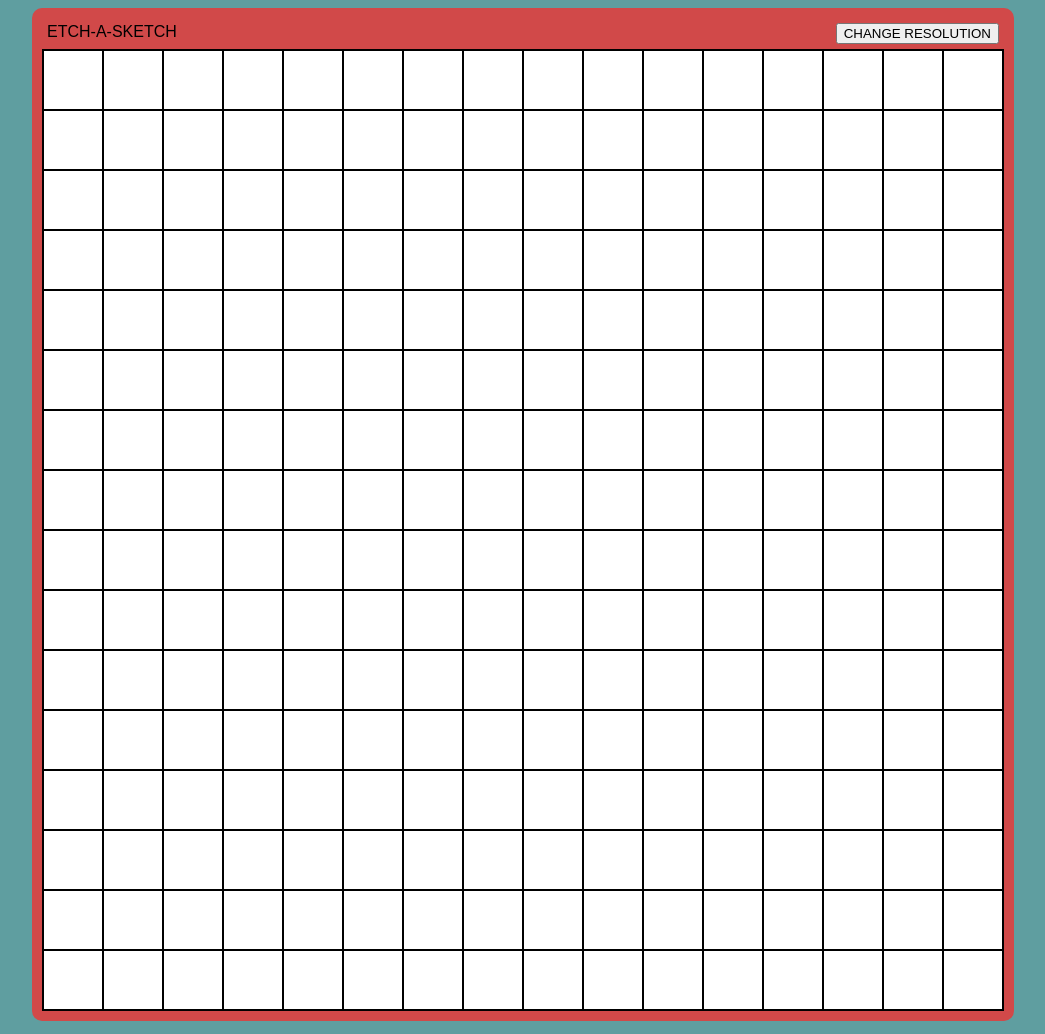
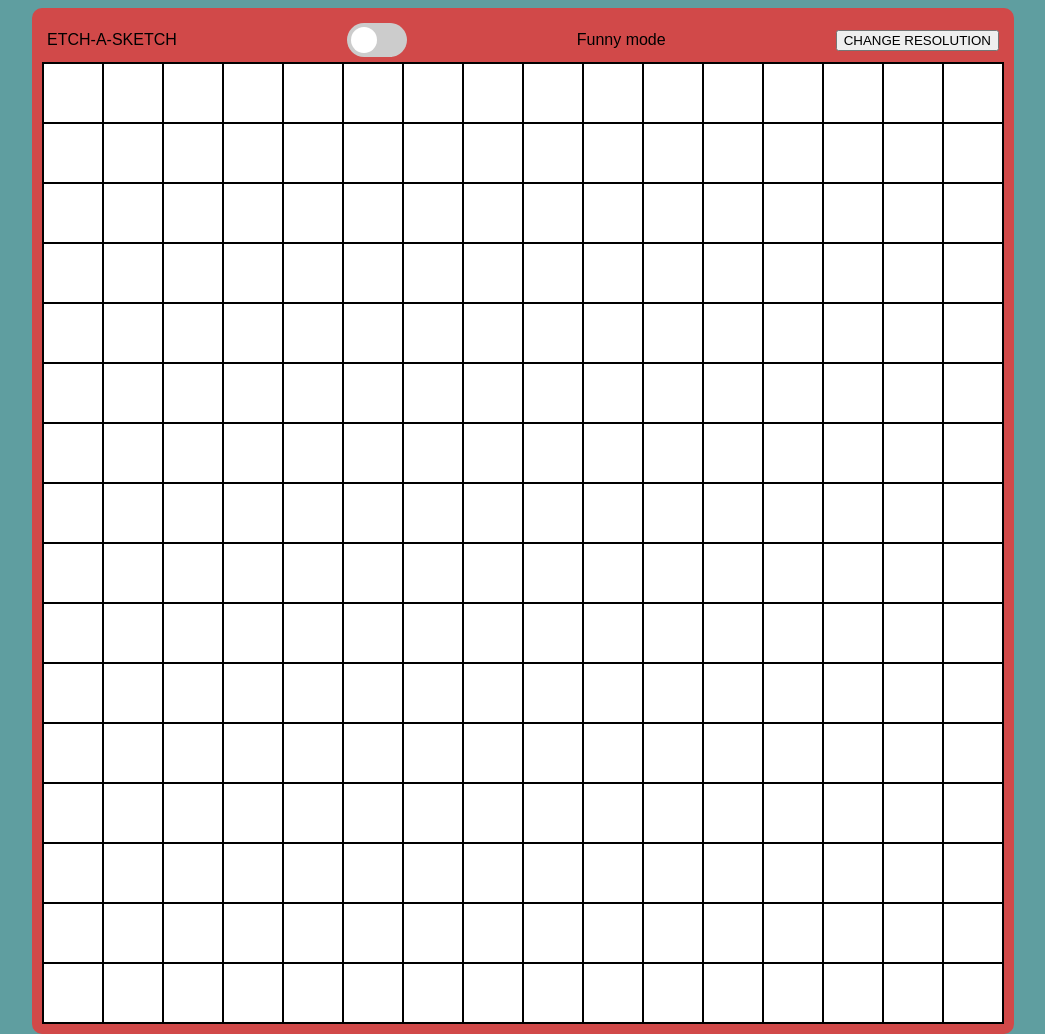
Before and after one commit to mhmattih/etch-a-sketch, a plain HTML site: page index.html in a window 1280 px wide. Shown: the whole page, without its empty margins (117-1162 px from the left). Drawn offline with Linux system fonts and the light colour scheme.

Commit message:
Add a switch to header

```diff
--- a/index.html
+++ b/index.html
@@ -14,6 +14,11 @@
     <section id="mainContainer">
         <header id="headerContainer">
             <div>ETCH-A-SKETCH</div>
+            <label class="switch">
+                <input type="checkbox">
+                <span class="slider round"></span>
+            </label>
+            <div>Funny mode</div>
             <button id="changeBtn">CHANGE RESOLUTION</button>
         </header>
         <div id="gridContainer"></div>
--- a/styles.css
+++ b/styles.css
@@ -8,6 +8,71 @@ body{
 
 button{
     font-family:Sans-serif, serif;
+}
+
+
+
+/* The switch - the box around the slider */
+.switch {
+  position: relative;
+  display: inline-block;
+  width: 60px;
+  height: 34px;
+}
+
+/* Hide default HTML checkbox */
+.switch input {
+    opacity: 0;
+    width: 0;
+    height: 0;
+}
+
+/* The slider */
+.slider {
+  position: absolute;
+  cursor: pointer;
+  top: 0;
+  left: 0;
+  right: 0;
+  bottom: 0;
+  background-color: #ccc;
+  -webkit-transition: .4s;
+  transition: .4s;
+}
+
+.slider:before {
+    position: absolute;
+    content: "";
+    height: 26px;
+    width: 26px;
+    left: 4px;
+    bottom: 4px;
+    background-color: white;
+    -webkit-transition: .4s;
+    transition: .4s;
+}
+
+input:checked + .slider {
+    background-color: #2196F3;
+}
+
+input:focus + .slider {
+    box-shadow: 0 0 1px #2196F3;
+}
+
+input:checked + .slider:before {
+    -webkit-transform: translateX(26px);
+    -ms-transform: translateX(26px);
+    transform: translateX(26px);
+}
+
+/* Rounded sliders */
+.slider.round {
+    border-radius: 34px;
+}
+
+.slider.round:before {
+    border-radius: 50%;
 }
 
 #mainContainer{
@@ -23,6 +88,7 @@ button{
     flex-direction: row;
     justify-content: space-between;
     margin: 5px;
+    align-items: center;
 }
 
 #gridContainer{
```
